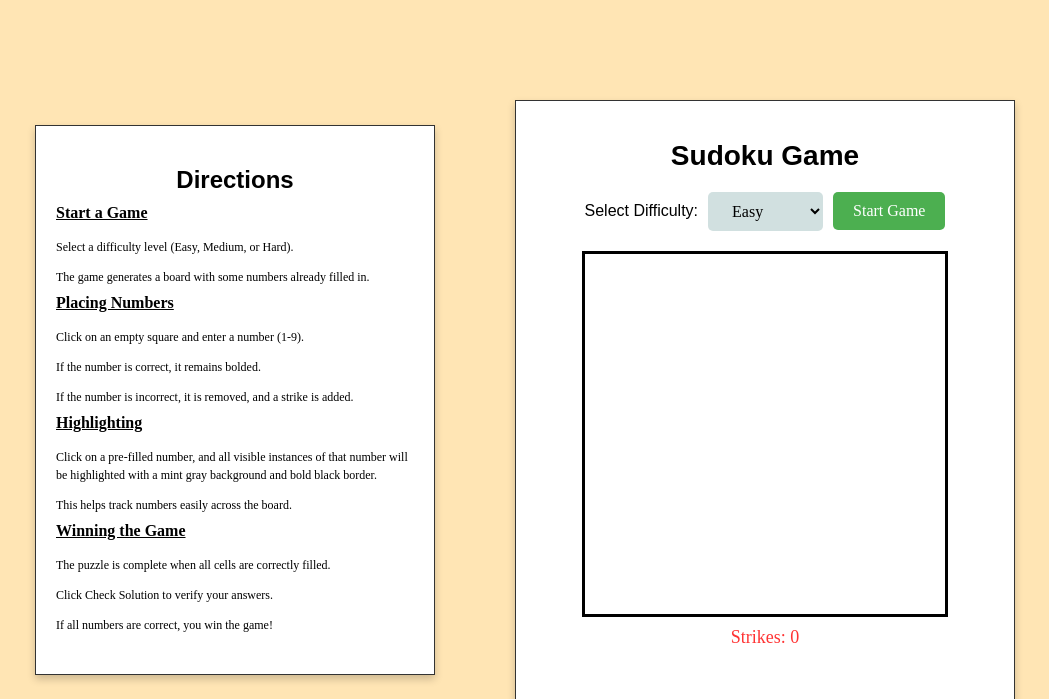
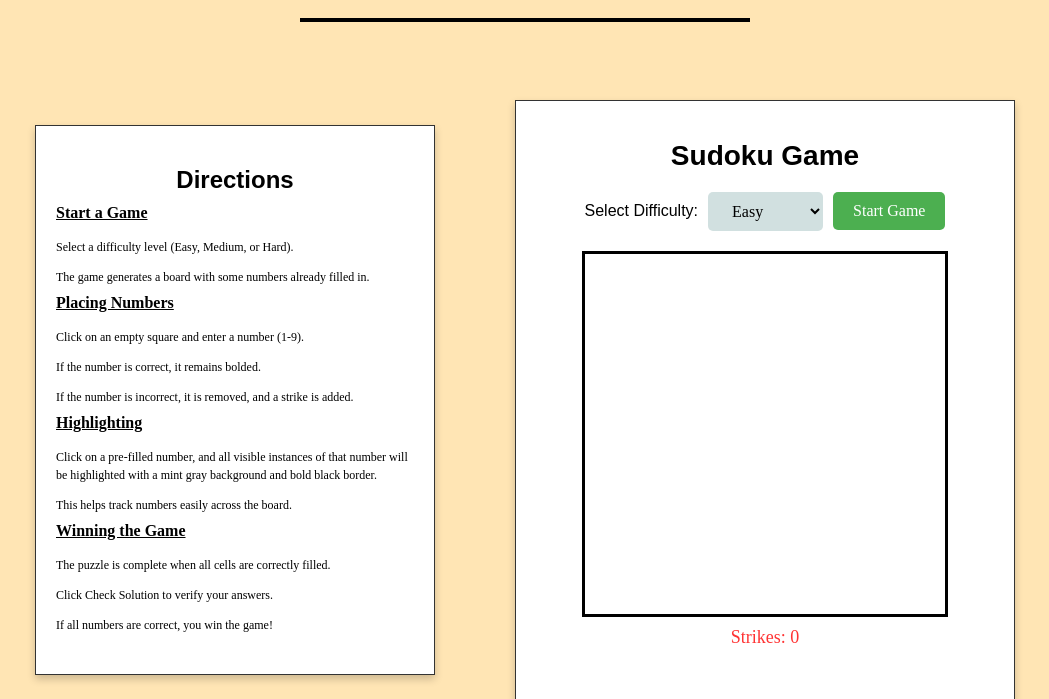
Before and after one commit to Andrew-Grimes/SudokuGame, a Flask app: page / in a window 1280 px wide. Shown: the top 699 px of the page, without its empty margins (115-1164 px from the left). Run offline with Flask 3, Linux system fonts and the light colour scheme.

Commit message:
v1.1 -- Sudoku Template

```diff
--- a/templates/sudoku.html
+++ b/templates/sudoku.html
@@ -37,8 +37,8 @@
 
     <!-- Sudoku Game Container -->
         <div class="game-container">
+            <hr class="top-line">
             <h1>Sudoku Game</h1>
-            <div class="sudoku-divider"></div>
             <div class="controls">
                 <label for="difficulty">Select Difficulty:</label>
                 <select id="difficulty">
```
